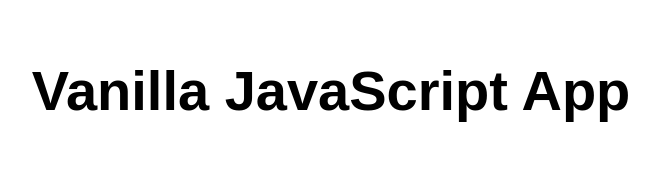
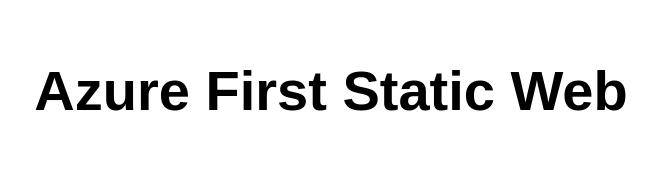
Before and after one commit to roshan1123/my-first-static-web-app, a website: page src/index.html in a window 1280 px wide. Shown: the whole page, without its empty margins (309-968 px from the left). Drawn offline with Linux system fonts and the light colour scheme.

Commit message:
Updated index file for dev
I am trying to test Staging branch.

```diff
--- a/src/index.html
+++ b/src/index.html
@@ -5,12 +5,12 @@
   <meta charset="UTF-8">
   <meta name="viewport" content="width=device-width, initial-scale=1.0">
   <link rel="stylesheet" href="styles.css">
-  <title>Vanilla JavaScript App</title>
+  <title>This is my First Azure Website</title>
 </head>
 
 <body>
   <main>
-    <h1>Vanilla JavaScript App</h1>
+    <h1>Azure First Static Web</h1>
   </main>
 </body>
 
```
